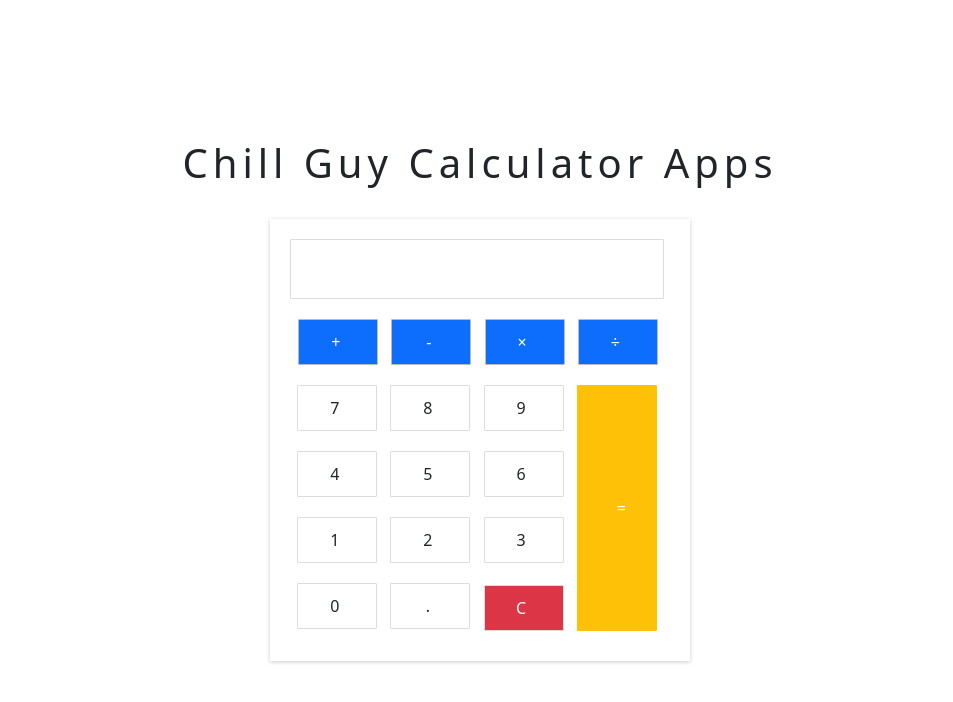
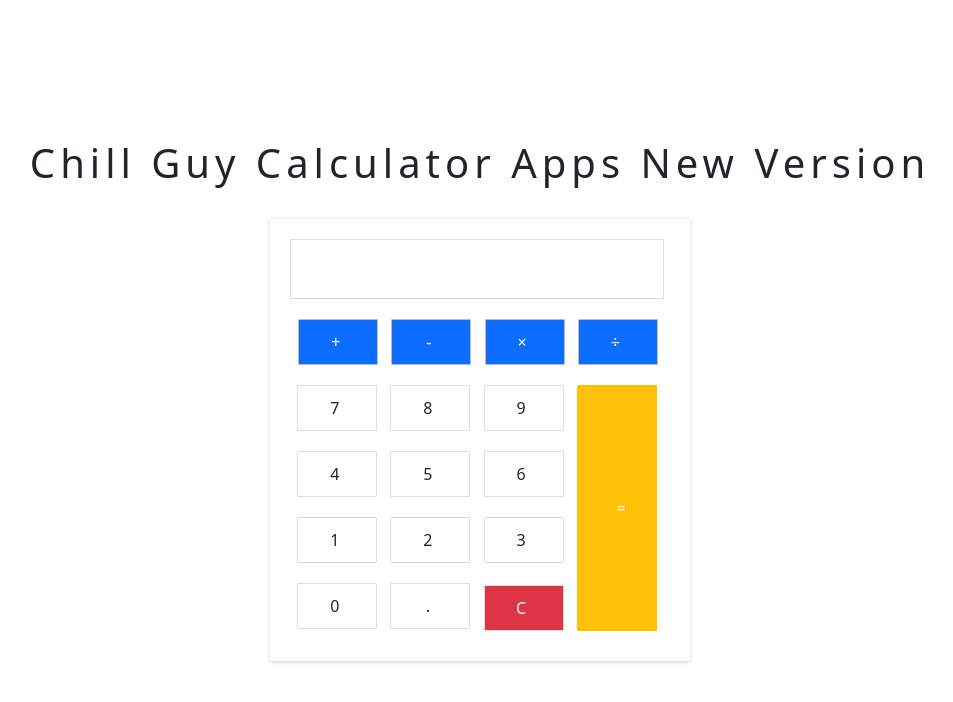
Before and after one commit to Aimanymous/Yayasan-Chill-Guy, a plain HTML site: page index.html in a window 1280 px wide. Shown: the whole page, without its empty margins (160-1113 px from the left). Drawn offline with Linux system fonts and the light colour scheme.

Commit message:
Test change

```diff
--- a/index.html
+++ b/index.html
@@ -12,7 +12,7 @@
 
     <div class="container d-flex flex-column justify-content-center align-items-center text-center">
 
-      <h1 class="pb-4">Chill Guy Calculator Apps</h1>
+      <h1 class="pb-4">Chill Guy Calculator Apps New Version</h1>
 
       <div class="calculator">
         <div class="input" id="input"></div>
```
